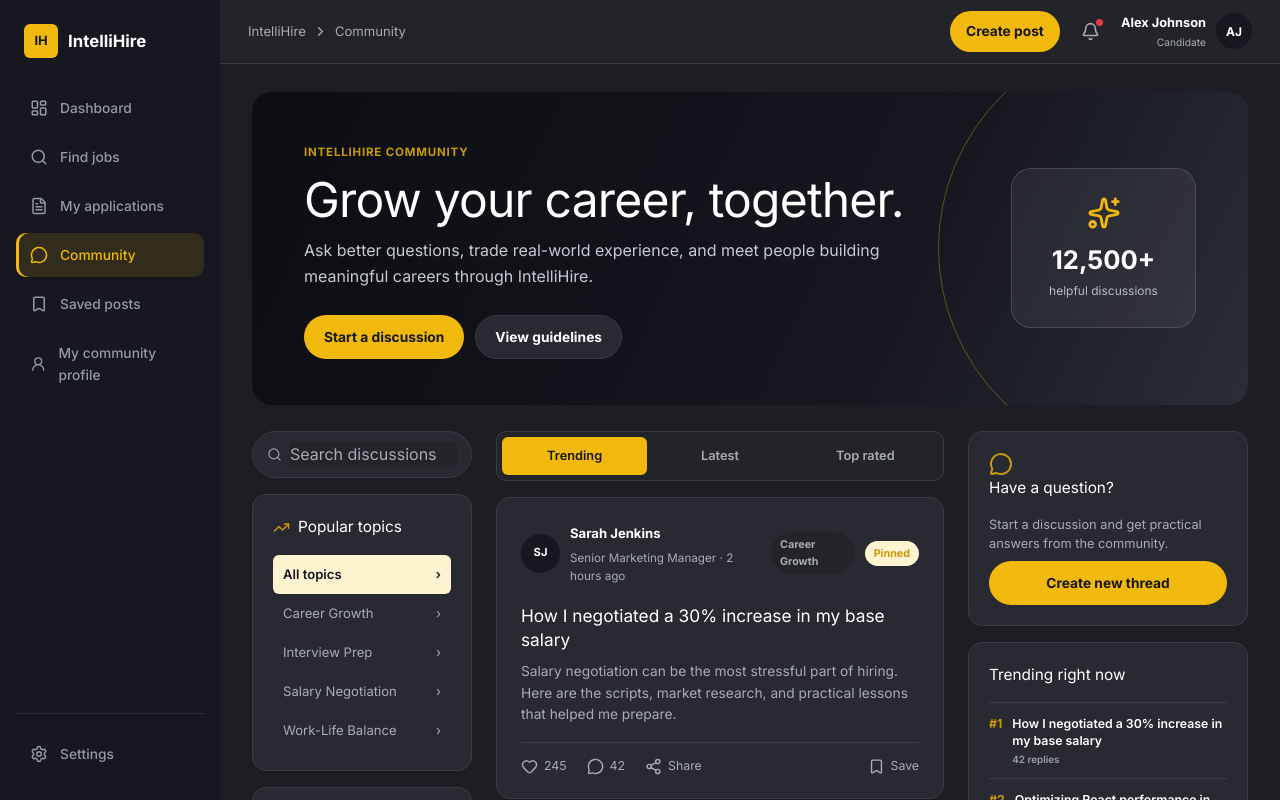
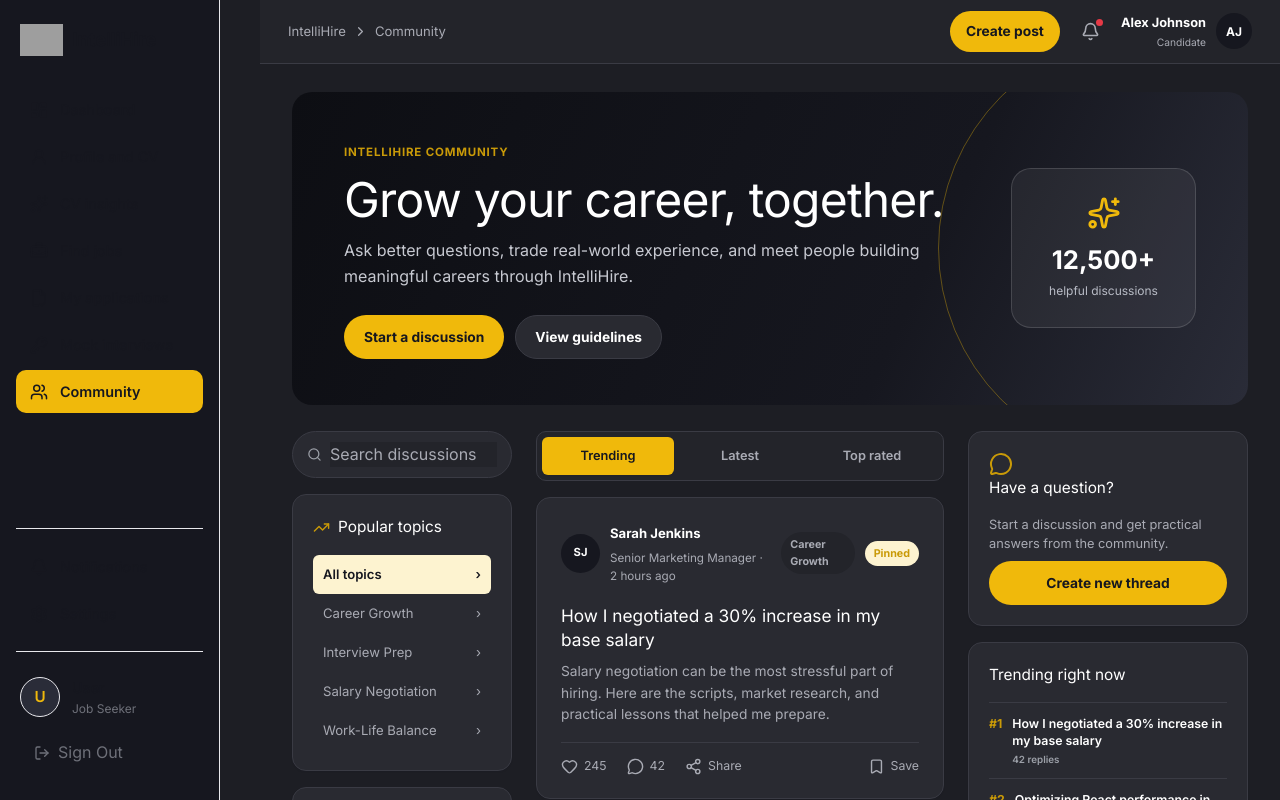
Before and after one commit to IntelliHire-project/Source-code, a React (Create React App) app in the folder frontend/: page /community in a window 1280 px wide. Shown: the top 800 px of the page. Built offline with nearby package versions, Linux system fonts and the light colour scheme; grey boxes are pictures that could not be loaded.

Commit message:
Week 08: Scrum 70: feat: update CommunityPage and AppRoutes for role-based rendering and layout adjustments

```diff
--- a/frontend/src/pages/community/CommunityPage.css
+++ b/frontend/src/pages/community/CommunityPage.css
@@ -14,7 +14,7 @@
 .community-sidebar nav a:hover, .community-sidebar-footer a:hover { background: var(--primary-light); color: var(--text-on-dark); }
 .community-sidebar nav a.is-active { background: rgba(240,185,11,.13); color: var(--accent); box-shadow: inset 3px 0 var(--accent); }
 .community-sidebar-footer { margin-top: auto; padding-top: 18px; border-top: 1px solid var(--border-dark); }
-.community-workspace { min-width: 0; margin-left: 220px; }
+.community-workspace { min-width: 0; margin-left: 260px; }
 .community-topbar { position: sticky; top: 0; z-index: 30; height: 64px; padding: 0 28px; display: flex; align-items: center; justify-content: space-between; gap: 20px; background: var(--surface); border-bottom: 1px solid var(--border); }
 .community-crumbs { display: flex; align-items: center; gap: 7px; color: var(--text-secondary); font-size: .82rem; }
 .community-crumbs span { color: var(--text-primary); font-weight: 600; }
--- a/frontend/src/pages/community/CommunityPage.jsx
+++ b/frontend/src/pages/community/CommunityPage.jsx
@@ -3,12 +3,14 @@ import { Link, useLocation, useNavigate, useParams } from 'react-router-dom';
 import {
   ArrowLeft, Award, BarChart3, Bell, Bold, Bookmark, BriefcaseBusiness, Calendar,
   CheckCircle2, ChevronDown, ChevronRight, Clock3, Edit3, ExternalLink, Eye,
-  FileImage, FileText, Flag, Hash, Heart, Info, Italic, LayoutDashboard, Link2,
+  FileImage, FileText, Flag, Hash, Heart, Info, Italic, Link2,
   List, ListOrdered, MapPin, Menu, MessageCircle, MoreHorizontal, Paperclip,
-  Search, Send, Settings, Share2, ShieldCheck, Sparkles, TrendingUp, Type,
-  UserPlus, UserRound, Users, X
+  Search, Send, Share2, ShieldCheck, Sparkles, TrendingUp, Type,
+  UserPlus, X
 } from 'lucide-react';
 import useAuth from '../../hooks/useAuth';
+import RecruiterSidebar from '../../components/common/RecruiterSidebar';
+import CandidateSidebar from '../../components/common/CandidateSidebar';
 import './CommunityPage.css';
 
 const POSTS = [
@@ -22,7 +24,9 @@ const TOPICS = ['Career Growth', 'Interview Prep', 'Salary Negotiation', 'Work-L
 const CATEGORIES = ['Announcements', 'Job Referrals', 'Tech Stack Q&A', 'Success Stories', 'Mental Health'];
 
 function roleInfo(user, roleOverride) {
-  const role = (roleOverride || user?.role || 'candidate').toLowerCase();
+  if (roleOverride) sessionStorage.setItem('community_account_role', roleOverride);
+  const rememberedRole = sessionStorage.getItem('community_account_role');
+  const role = (roleOverride || user?.role || rememberedRole || 'candidate').toLowerCase();
   if (role.includes('recruit')) return { role: 'Recruiter', home: '/recruiter/dashboard', settings: '/recruiter/settings' };
   if (role.includes('admin')) return { role: 'Admin', home: '/admin/dashboard', settings: '/admin/settings' };
   return { role: 'Candidate', home: '/candidate/profile', settings: '/candidate/settings' };
@@ -37,41 +41,17 @@ function CommunityShell({ children, title = 'Community', action, roleOverride })
   const name = user?.fullName || user?.name || [user?.firstName, user?.lastName].filter(Boolean).join(' ') || fallbackName;
   const initials = name.split(' ').map((part) => part[0]).join('').slice(0, 2).toUpperCase();
 
-  const primary = info.role === 'Recruiter'
-    ? [
-        { label: 'Dashboard', icon: LayoutDashboard, to: '/recruiter/dashboard' },
-        { label: 'Job vacancies', icon: BriefcaseBusiness, to: '/recruiter/vacancies' },
-        { label: 'Applicants', icon: Users, to: '/recruiter/applicants/all' }
-      ]
-    : info.role === 'Admin'
-      ? [
-          { label: 'Dashboard', icon: LayoutDashboard, to: '/admin/dashboard' },
-          { label: 'Users', icon: Users, to: '/admin/users' },
-          { label: 'Community mod.', icon: ShieldCheck, to: '/admin/community-mod' }
-        ]
-      : [
-          { label: 'Dashboard', icon: LayoutDashboard, to: '/candidate/profile' },
-          { label: 'Find jobs', icon: Search, to: '/candidate/jobs' },
-          { label: 'My applications', icon: FileText, to: '/candidate/applications' }
-        ];
-
   return (
-    <div className="community-shell">
-      {menuOpen && <button className="community-overlay" onClick={() => setMenuOpen(false)} aria-label="Close navigation" />}
-      <aside className={`community-sidebar ${menuOpen ? 'is-open' : ''}`}>
-        <div className="community-brand"><span className="community-brand-mark" aria-hidden="true">IH</span><span>IntelliHire</span><button onClick={() => setMenuOpen(false)} aria-label="Close menu"><X size={18}/></button></div>
-        <nav>
-          {primary.map(({ label, icon: Icon, to }) => <Link key={to} to={to}><Icon size={18}/><span>{label}</span></Link>)}
-          <Link className="is-active" to={info.role === 'Recruiter' ? '/recruiter/community' : '/community'}><MessageCircle size={18}/><span>Community</span></Link>
-          <Link to="/community/saved"><Bookmark size={18}/><span>Saved posts</span></Link>
-          {info.role !== 'Admin' && <Link to="/community/profile/alex-johnson"><UserRound size={18}/><span>My community profile</span></Link>}
-        </nav>
-        <div className="community-sidebar-footer"><Link to={info.settings}><Settings size={18}/><span>Settings</span></Link></div>
-      </aside>
+    <div className={`community-shell community-shell--${info.role.toLowerCase()}`}>
+      {info.role === 'Recruiter' ? (
+        <RecruiterSidebar isOpen={menuOpen} onClose={() => setMenuOpen(false)} activeItem="Community" />
+      ) : (
+        <CandidateSidebar isOpen={menuOpen} onClose={() => setMenuOpen(false)} user={user} />
+      )}
       <div className="community-workspace">
         <header className="community-topbar">
           <button className="community-menu" onClick={() => setMenuOpen(true)} aria-label="Open navigation"><Menu size={21}/></button>
-          <div className="community-crumbs"><Link className="community-system-name" to={info.home}>IntelliHire</Link><ChevronRight size={15}/><Link to="/community">Community</Link>{title !== 'Community' && <><ChevronRight size={15}/><span>{title}</span></>}</div>
+          <div className="community-crumbs"><Link className="community-system-name" to={info.home}>IntelliHire</Link><ChevronRight size={15}/><Link to={info.role === 'Recruiter' ? '/recruiter/community' : '/community'}>Community</Link>{title !== 'Community' && <><ChevronRight size={15}/><span>{title}</span></>}</div>
           <div className="community-top-actions">
             {action}
             <button className="community-icon-button" aria-label="Notifications"><Bell size={19}/><i/></button>
--- a/frontend/src/routes/AppRoutes.js
+++ b/frontend/src/routes/AppRoutes.js
@@ -314,7 +314,7 @@ function AppRoutes() {
           }
         />
         {/* Community Forum — shared for both recruiters and candidates */}
-        <Route path="/community" element={<CommunityPage />} />
+        <Route path="/community" element={<CommunityPage roleOverride="candidate" />} />
         <Route path="/recruiter/community" element={<CommunityPage roleOverride="recruiter" />} />
         <Route path="/community/new" element={<CreateDiscussionPage />} />
         <Route path="/community/post/:postId" element={<DiscussionPage />} />
```
